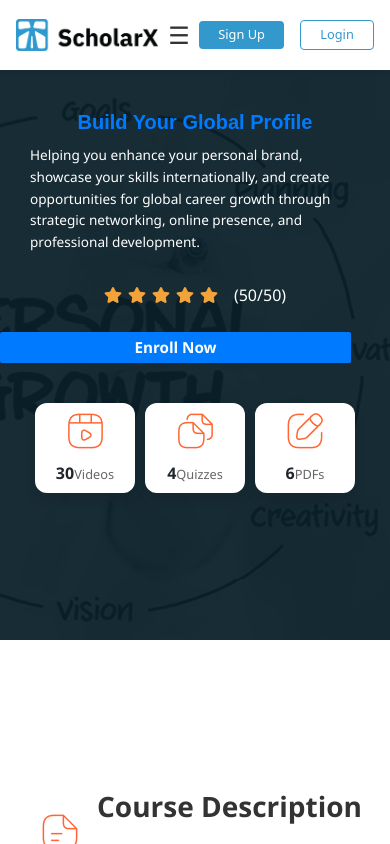
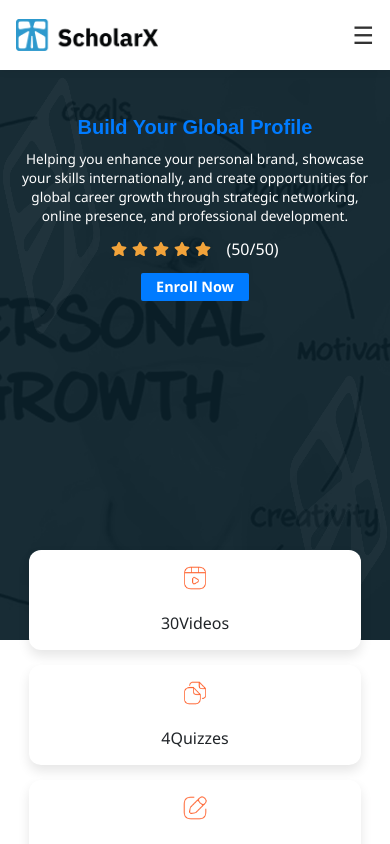
Before and after one commit to AlHasSaN0ALi/ScholarX, a React (Vite) app in the folder frontend/: page /CoursePage/1 in a window 390 px wide. Built offline with nearby package versions, Linux system fonts and the light colour scheme.

Commit message:
fix: responsive issues

```diff
--- a/frontend/src/components/NavBar/NavBar.css
+++ b/frontend/src/components/NavBar/NavBar.css
@@ -131,6 +131,10 @@
   background-color: #c82333;
 }
 
+.sx-mobile-auth {
+  display: none;
+}
+
 @media (max-width: 992px) {
   .sx-navbar {
     padding: 0.8rem 1.5rem;
@@ -178,12 +182,26 @@
     text-align: center;
   }
 
-  .sx-navbar-auth {
-    margin-left: auto;
+  .sx-mobile-auth {
+    display: flex;
+    flex-direction: column;
+    align-items: center;
+    width: 100%;
+    margin-top: 0.5rem;
+    padding-top: 1rem;
+    border-top: 1px solid #eee;
   }
 
-  .sx-login-btn, .sx-signup-btn {
-    padding: 0.3rem 1.2rem;
-    font-size: 0.8rem;
+  .sx-mobile-auth-link {
+    width: 80%;
+    margin-bottom: 0.5rem;
+  }
+
+  .sx-mobile-auth button {
+    width: 100%;
+  }
+
+  .sx-desktop-auth {
+    display: none;
   }
 }
--- a/frontend/src/components/NavBar/NavBar.jsx
+++ b/frontend/src/components/NavBar/NavBar.jsx
@@ -41,11 +41,16 @@ function NavBar({ activePage }) {
     setMobileMenuOpen(!mobileMenuOpen);
   };
 
+  const closeMobileMenu = () => {
+    setMobileMenuOpen(false);
+  };
+
   const handleLogout = () => {
     authService.logout();
     setIsAuthenticated(false);
     // Dispatch event to notify other components about logout
     window.dispatchEvent(new Event('authStateChanged'));
+    closeMobileMenu();
     navigate('/');
   };
 
@@ -59,10 +64,10 @@ function NavBar({ activePage }) {
     }
     return (
       <>
-        <Link to="/signup">
+        <Link to="/signup" onClick={closeMobileMenu} className="sx-mobile-auth-link">
           <button className="sx-signup-btn">Sign Up</button>
         </Link>
-        <Link to="/login">
+        <Link to="/login" onClick={closeMobileMenu} className="sx-mobile-auth-link">
           <button className="sx-login-btn">Login</button>
         </Link>
       </>
@@ -84,16 +89,20 @@ function NavBar({ activePage }) {
         </button>
 
         <div className={`sx-navbar-links ${mobileMenuOpen ? 'sx-active' : ''}`}>
-          <Link to="/" className={currentPath === '/' ? 'sx-active' : ''}>Home</Link>
-          <Link to="/about" className={currentPath === '/about' ? 'sx-active' : ''}>About Us</Link>
-          <Link to="/services" className={currentPath === '/services' ? 'sx-active' : ''}>Our Services</Link>
+          <Link to="/" className={currentPath === '/' ? 'sx-active' : ''} onClick={closeMobileMenu}>Home</Link>
+          <Link to="/about" className={currentPath === '/about' ? 'sx-active' : ''} onClick={closeMobileMenu}>About Us</Link>
+          <Link to="/services" className={currentPath === '/services' ? 'sx-active' : ''} onClick={closeMobileMenu}>Our Services</Link>
           <div className="sx-dropdown">
-            <Link to="/courses" className={currentPath === '/courses' ? 'sx-active' : ''}>Courses</Link>
+            <Link to="/courses" className={currentPath === '/courses' ? 'sx-active' : ''} onClick={closeMobileMenu}>Courses</Link>
           </div>
-          <Link to="/contact" className={currentPath === '/contact' ? 'sx-active' : ''}>Contact</Link>
+          <Link to="/contact" className={currentPath === '/contact' ? 'sx-active' : ''} onClick={closeMobileMenu}>Contact</Link>
+
+          <div className="sx-mobile-auth">
+            {renderAuthButtons()}
+          </div>
         </div>
 
-        <div className="sx-navbar-auth">
+        <div className="sx-navbar-auth sx-desktop-auth">
           {renderAuthButtons()}
         </div>
       </div>
--- a/frontend/src/pages/CourseInfo/CourseInfo.css
+++ b/frontend/src/pages/CourseInfo/CourseInfo.css
@@ -78,12 +78,14 @@
   max-width: 100%;
   margin: 0 auto;
   font-family: 'Segoe UI', sans-serif;
+  overflow-x: hidden;
 }
 
 .course-header {
   position: relative;
   width: 100%;
   margin-bottom: 2rem;
+  height: 570px; /* Fixed height to ensure consistent layout */
 }
 
 .course-header-image {
@@ -122,19 +124,38 @@
   z-index: -1;
 }
 
+.overlaytext {
+  position: relative;
+  z-index: 10;
+  width: 100%;
+  display: flex;
+  flex-direction: column;
+  align-items: center;
+  justify-content: center;
+}
+
+.overlay-image {
+  position: absolute;
+  top: 0;
+  left: 0;
+  width: 100%;
+  height: 100%;
+  z-index: 2;
+  opacity: 0.8;
+}
+
 .course-title {
   font-size: 2.5rem;
   font-weight: 800;
   margin: 0 auto 15px;
   color: white;
   position: relative;
-  z-index: 1;
+  z-index: 5;
   padding-top: 140px;
   font-family: 'Rubik', sans-serif;
   max-width: 90%;
   text-align: center;
 }
-
 
 .course-tagline {
   font-size: 1.2rem;
@@ -143,6 +164,9 @@
   margin: 0 auto 30px;
   color: rgb(255, 255, 255);
   padding: 0 20px;
+  z-index: 5;
+  position: relative;
+  text-align: center;
 }
 
 .course-rating {
@@ -151,6 +175,8 @@
   align-items: center;
   gap: 12px;
   margin-bottom: 25px;
+  z-index: 5;
+  position: relative;
 }
 
 .star {
@@ -173,6 +199,8 @@
   font-weight: 700;
   cursor: pointer;
   transition: background-color 0.3s;
+  z-index: 5;
+  position: relative;
 }
 
 .enroll-button:hover {
@@ -183,11 +211,14 @@
   display: flex;
   justify-content: center;
   gap: 80px;
-  margin-top: 230px;
-  padding: 0 80px;
+  padding: 0 40px;
   flex-wrap: wrap;
   width: 100%;
   box-sizing: border-box;
+  position: absolute;
+  bottom: -100px;
+  left: 0;
+  z-index: 10;
 }
 
 .stat-item {
@@ -199,44 +230,27 @@
   padding: 20px 35px;
   border-radius: 12px;
   box-shadow: 0 6px 12px rgba(0, 0, 0, 0.1);
-  min-width: 250px;
+  min-width: 180px;
   max-width: 200px;
-  max-height: 140px;
-  margin-top: -175px;
   transition: transform 0.3s ease;
 }
 
-.stat-item:hover {
-  transform: translateY(-5px);
-}
-
-.stat-icon {
-  font-size: 36px;
-  color: #3498db;
-}
-
-.stat-number {
-  font-size: 1.6rem;
-  font-weight: 700;
-}
-
-.stat-label {
-  font-size: 1.1rem;
-  color: #666;
+.course-description-section {
+  margin-top: 150px;
+  width: 100%;
+  position: relative;
+  z-index: 1;
 }
 
 .course-section {
   margin-bottom: 40px;
   text-align: left;
-  max-width: 92%;
-  margin-left: 40px;
+  max-width: 1200px;
+  margin-left: auto;
+  margin-right: auto;
   padding: 0 20px;
-  width:100%;
-}
-
-.course-description-section {
-  margin-top: 150px;
   width: 100%;
+  box-sizing: border-box;
 }
 
 .course-section:not(.course-description-section) {
@@ -248,268 +262,102 @@
   align-items: center;
   gap: 12px;
   margin-bottom: 20px;
+  flex-wrap: wrap;
 }
 
 .section-icon {
-  width: 40px;
-  height: 40px;
+  width: 32px;
+  height: 32px;
   object-fit: contain;
+  flex-shrink: 0;
 }
 
 .section-title {
   font-size: 1.8rem;
-  font-weight: 600;
+  font-weight: 700;
   color: #333;
+  margin: 0;
 }
 
 .course-description {
-  color: #666;
+  font-size: 1.1rem;
   line-height: 1.8;
+  color: #555;
   margin-bottom: 30px;
-  width: 100%;
-  max-width: none;
 }
 
 .learning-list,
-.audience-list,
-.prerequisites-list {
-  list-style: none;
-  padding: 0;
-}
-.overlay-image {
-  position: absolute;
-  top: 0;
-  left: 0;
-  width: 110%;
-  height: 110%;
-  object-fit: cover;
-  opacity: 0.3;
-  pointer-events: none;
-  z-index: 0;
+.audience-list {
+  padding-left: 20px;
+  list-style-type: none;
 }
 
-
 .learning-list li,
-.audience-list li,
-.prerequisites-list li {
-  color: #555;
-  margin-bottom: 5px;
+.audience-list li {
+  position: relative;
   padding-left: 30px;
-  position: relative;
+  margin-bottom: 15px;
+  font-size: 1.1rem;
+  line-height: 1.6;
+  color: #444;
 }
 
 .learning-list li:before,
-.audience-list li:before,
-.prerequisites-list li:before {
-  content: "•";
-  color: #000000;
+.audience-list li:before {
+  content: '✓';
   position: absolute;
   left: 0;
+  color: #3498db;
+  font-weight: bold;
+  font-size: 1.2rem;
 }
 
-.instructor-section {
-  margin-bottom: 70px;
-  max-width: 92%;
-  margin-left: 60px;
-  width: 100%;
-  border-top: 2px solid #ddd;
-}
-
-.instructor-header {
-  display: flex;
-  align-items: center;
-  gap: 20px;
-  margin-bottom: 20px;
-  text-align: left;
-  margin-top: 40px;
-}
-
-.instructor-image {
-  width: 70px;
-  height: 70px;
-  border-radius: 50%;
-  object-fit: cover;
-}
-
-.instructor-info {
-  text-align: left;
-}
-
-.instructor-info h3 {
-  color: #2c3e50;
-  margin-bottom: 8px;
-  font-size: 1.5rem;
-  text-align: left;
-}
-
-.instructor-title {
-  color: #666;
-  font-size: 0.9rem;
-  text-align: left;
-}
-
-.instructor-bio {
-  color: #666;
-  line-height: 1.6;
-  text-align: left;
-  margin-bottom: 20px;
-}
-
-.instructor-achievements {
-  margin-top: 20px;
-  text-align: left;
-  font-size: 25px;
-  line-height: 1.6;
-  margin-bottom: 15px;
-}
-
-.achievement-item {
-  display: flex;
-  font-weight: 100;
-  color: #666;
-  font-size: 15px;
-  text-align: left;
-  font-family: 'Rubik', sans-serif;
-  position: relative;
-  padding-left: 20px;
-}
-
-.achievement-item:before {
-  content: "•";
-  color: #000000;
-  position: absolute;
-  left: 0;
-  font-size: 1.2rem;
-  line-height: 1;
-  margin-bottom: 5px;
-}
-
-.achievement-icon {
-  color: #3498db;
-  font-size: 1.2rem;
-  margin-right: 8px;
-}
-
-.reviews-section {
-  margin-top: 20px;
-  max-width: 92%;
-  margin-left: 60px;
-  width: 100%;
-  border-top: 2px solid #ddd;
-}
-
-.reviews-section .section-title {
-  font-size: 1.6rem;
-  font-weight: 450;
-  color: #333;
-  text-align: left;
-  margin-bottom: 30px;
-  margin-top: 40px;
-}
-
-.review-card {
-  background-color: white;
-  border-radius: 8px;
-  margin-bottom: 20px;
-}
-
-.review-header {
-  display: flex;
-  align-items: center;
-  gap: 15px;
-  margin-bottom: 15px;
-  text-align: left;
-}
-
-.reviewer-image {
-  width: 50px;
-  height: 50px;
-  border-radius: 50%;
-}
-
-.reviewer-name {
-  font-weight: 600;
-  color: #2c3e50;
-  text-align: left;
-}
-
-.review-rating {
-  display: flex;
-  gap: 2px;
-  margin-top: 5px;
-  text-align: left;
-}
-
-.review-text {
-  color: #666;
-  line-height: 1.6;
-  text-align: left;
-}
-
-.more-reviews {
-  text-align: right;
-  margin-top: 20px;
-  margin-bottom: 20px;
-  padding: 0 20px;
-}
-
-.more-reviews a {
-  color: #3498db;
-  text-decoration: underline;
-  font-size: 1.1rem;
-  transition: color 0.3s ease;
-}
-
-.more-reviews a:hover {
-  color: #2980b9;
-}
-
-@media (max-width: 1200px) {
-  .course-section,
-  .instructor-section,
-  .reviews-section {
-    max-width: 95%;
-    margin-left: 30px;
+/* Large screens */
+@media (min-width: 1400px) {
+  .course-section {
+    max-width: 1400px;
   }
 
   .course-stats {
-    gap: 60px;
-    margin-top: 200px;
-    padding: 0 60px;
+    gap: 100px;
   }
 
   .stat-item {
     min-width: 220px;
-    max-width: 180px;
-    padding: 18px 30px;
+  }
+}
+
+/* Desktop */
+@media (max-width: 1200px) {
+  .course-section {
+    max-width: 1000px;
+    padding: 0 30px;
+  }
+
+  .course-stats {
+    gap: 40px;
+    padding: 0 20px;
+  }
+
+  .stat-item {
+    min-width: 150px;
+    padding: 15px 25px;
   }
 
   .course-title {
-    font-size: 2.3rem;
+    font-size: 2.2rem;
     padding-top: 120px;
   }
 
   .course-tagline {
     font-size: 1.1rem;
-    max-width: 700px;
-  }
-
-  .stat-icon {
-    font-size: 32px;
-  }
-
-  .stat-number {
-    font-size: 1.5rem;
-  }
-
-  .stat-label {
-    font-size: 1rem;
   }
 }
 
+/* Tablet */
 @media (max-width: 992px) {
-  .course-header-image {
-    height: 350px;
+  .course-header {
+    height: 520px;
   }
 
   .course-title {
@@ -519,52 +367,41 @@
 
   .course-tagline {
     font-size: 1rem;
-    max-width: 600px;
+    padding: 0 15px;
   }
 
   .enroll-button {
-    padding: 4px 45px;
+    padding: 4px 40px;
     font-size: 1.2rem;
   }
 
   .course-stats {
-    gap: 40px;
-    margin-top: 180px;
-    padding: 0 40px;
+    gap: 20px;
+    bottom: -80px;
   }
 
-  .stat-item {
-    min-width: 200px;
-    max-width: 160px;
-    padding: 15px 25px;
-    margin-top: -150px;
+  .course-description-section {
+    margin-top: 120px;
   }
 
-  .stat-icon {
-    font-size: 28px;
+  .section-title {
+    font-size: 1.6rem;
   }
 
-  .stat-number {
-    font-size: 1.4rem;
+  .course-description {
+    font-size: 1rem;
   }
 
-  .stat-label {
-    font-size: 0.95rem;
-  }
-
-  .instructor-image {
-    width: 60px;
-    height: 60px;
-  }
-
-  .instructor-info h3 {
-    font-size: 1.3rem;
+  .learning-list li,
+  .audience-list li {
+    font-size: 1rem;
   }
 }
 
+/* Small Tablet */
 @media (max-width: 768px) {
-  .course-header-image {
-    height: 400px;
+  .course-header {
+    height: 500px;
   }
 
   .course-title {
@@ -575,12 +412,12 @@
 
   .course-tagline {
     font-size: 0.95rem;
-    max-width: 500px;
-    padding: 0 15px;
+    max-width: 95%;
+    margin-bottom: 20px;
   }
 
   .course-rating {
-    gap: 8px;
+    margin-bottom: 15px;
   }
 
   .star {
@@ -588,80 +425,73 @@
   }
 
   .enroll-button {
-    padding: 4px 40px;
+    padding: 4px 30px;
     font-size: 1.1rem;
   }
 
   .course-stats {
-    flex-direction: row;
-    align-items: center;
-    gap: 20px;
-    margin-top: 20px;
-    padding: 0 15px;
-    position: relative;
-    z-index: 3;
+    gap: 15px;
+    bottom: -120px;
   }
 
   .stat-item {
-    min-width: 140px;
-    max-width: 140px;
-    padding: 12px 15px;
-    margin-top: 0;
+    min-width: 120px;
+    max-width: 150px;
+    padding: 15px;
   }
 
-  .course-section,
-  .instructor-section,
-  .reviews-section {
-    max-width: 100%;
-    margin-left: 20px;
-    margin-right: 20px;
+  .stat-icon {
+    width: 28px;
+    height: 28px;
+    margin-bottom: 8px;
   }
 
-  .instructor-header {
-    flex-direction: column;
-    align-items: flex-start;
-    gap: 15px;
+  .section-header {
+    gap: 10px;
+    margin-bottom: 15px;
   }
 
-  .instructor-image {
-    width: 70px;
-    height: 70px;
+  .section-icon {
+    width: 28px;
+    height: 28px;
   }
 
-  .achievement-item {
-    font-size: 14px;
+  .course-description-section {
+    margin-top: 160px;
   }
 
-  .more-reviews {
-    text-align: center;
-    margin-top: 30px;
-    margin-bottom: 30px;
-  }
-
-  .more-reviews a {
-    font-size: 1rem;
+  .course-section {
+    padding: 0 20px;
+    margin-left: auto;
   }
 }
 
+/* Mobile */
 @media (max-width: 576px) {
-  .course-header-image {
+  .course-header {
     height: 450px;
   }
 
+  .overlay-image {
+    opacity: 0.9;
+  }
+
   .course-title {
-    font-size: 1.6rem;
+    font-size: 1.5rem;
     padding-top: 60px;
-    max-width: 100%;
+    margin-bottom: 10px;
   }
 
   .course-tagline {
     font-size: 0.9rem;
-    max-width: 400px;
+    line-height: 1.5;
+    margin-bottom: 15px;
     padding: 0 10px;
   }
 
   .course-rating {
-    gap: 6px;
+    gap: 8px;
+    margin-bottom: 15px;
   }
 
   .star {
@@ -669,130 +499,89 @@
   }
 
   .enroll-button {
-    width: 80%;
     padding: 4px 20px;
     font-size: 1rem;
   }
 
   .course-stats {
-    gap: 15px;
-    margin-top: 30px;
-    padding: 0 10px;
+    flex-direction: column;
+    align-items: center;
+    gap: 20px;
+    padding: 0;
+    bottom: -220px;
   }
 
   .stat-item {
-    min-width: 120px;
-    max-width: 120px;
-    padding: 10px 12px;
+    min-width: 200px;
+    max-width: 80%;
+    width: 80%;
   }
 
   .stat-icon {
-    font-size: 18px;
+    width: 26px;
+    height: 26px;
+    margin-bottom: 10px;
   }
 
-  .stat-number {
-    font-size: 1.1rem;
+  .section-header {
+    gap: 10px;
+    margin-bottom: 15px;
+    align-items: flex-start;
   }
 
-  .stat-label {
-    font-size: 0.8rem;
+  .section-icon {
+    width: 24px;
+    height: 24px;
+    margin-top: 4px;
   }
 
-  .section-title {
-    font-size: 1.5rem;
-  }
-
-  .instructor-info h3 {
-    font-size: 1.2rem;
-  }
-
-  .instructor-bio {
-    font-size: 0.9rem;
-  }
-
-  .review-card {
-    padding: 15px;
-  }
-
-  .reviewer-image {
-    width: 40px;
-    height: 40px;
-  }
-
-  .reviewer-name {
-    font-size: 1rem;
-  }
-
-  .review-text {
-    font-size: 0.9rem;
-  }
-
-  .more-reviews {
-    margin-top: 25px;
-    margin-bottom: 25px;
-  }
-
-  .more-reviews a {
-    font-size: 0.95rem;
+  .course-description-section {
+    margin-top: 260px;
   }
 }
 
+/* Small Mobile */
 @media (max-width: 400px) {
-  .course-header-image {
-    height: 500px;
+  .course-header {
+    height: 400px;
   }
 
   .course-title {
-    font-size: 1.4rem;
-    padding-top: 40px;
+    font-size: 1.3rem;
+    padding-top: 45px;
   }
 
   .course-tagline {
     font-size: 0.85rem;
-    max-width: 350px;
+    line-height: 1.4;
+    margin-bottom: 12px;
+  }
+
+  .course-rating {
+    gap: 5px;
+    margin-bottom: 12px;
+  }
+
+  .star {
+    font-size: 16px;
   }
 
   .enroll-button {
-    width: 90%;
-    padding: 4px 15px;
-    font-size: 0.95rem;
+    padding: 3px 15px;
+    font-size: 0.9rem;
   }
 
   .course-stats {
-    gap: 10px;
-    margin-top: 40px;
-    padding: 0 8px;
+    bottom: -240px;
+    gap: 15px;
   }
 
   .stat-item {
-    min-width: 100px;
-    max-width: 100px;
-    padding: 8px 10px;
+    min-width: 85%;
+    padding: 15px;
   }
 
-  .stat-icon {
-    font-size: 16px;
-  }
-
-  .stat-number {
-    font-size: 1rem;
-  }
-
-  .section-title {
-    font-size: 1.3rem;
-  }
-
-  .instructor-image {
-    width: 60px;
-    height: 60px;
-  }
-
-  .more-reviews {
-    margin-top: 20px;
-    margin-bottom: 20px;
-  }
-
-  .more-reviews a {
-    font-size: 0.9rem;
+  .course-description-section {
+    margin-top: 280px;
   }
 }
```
Also changed, not shown: frontend/src/components/Footer/Footer.css (+59 -9 lines).
